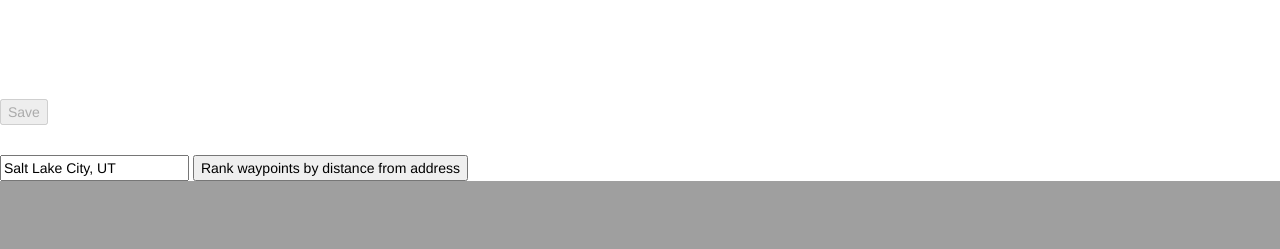
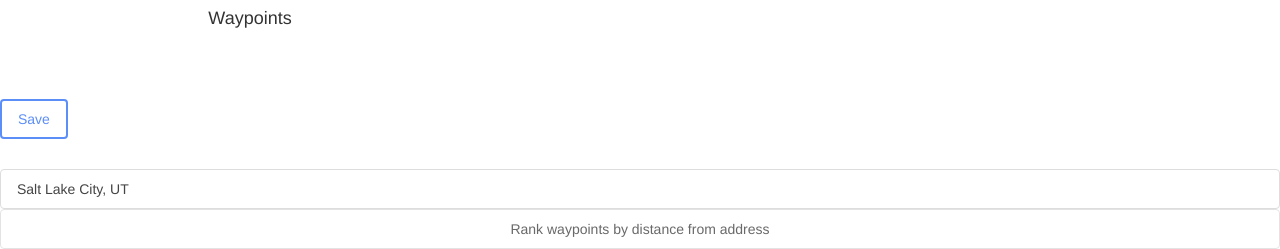
Before and after one commit to cts-admin/cts, a Django app: a page that uses cts/tracker/templates/tracker/index.html in a window 1280 px wide. Shown: the part 1175-1424 px from the top of the page. Before the commit the page ends 1356 px from the top, so only its background shows below. Run offline with Django 4.2, Linux system fonts and the light colour scheme; data that the repository does not hold is empty; parts of the project's set-up code (start-up, migrations or seed data) failed here and were passed over; some libraries are stand-ins or nearby versions.

Commit message:
Styled presentation of waypoint objects.

```diff
--- a/cts/tracker/templates/tracker/index.html
+++ b/cts/tracker/templates/tracker/index.html
@@ -41,16 +41,21 @@
     </label>
     <button class="btn btn-primary" type="submit">Upload GPX</button>
 </form>
-
 <div id="map"></div>
-<div id=waypoints>
-    {{content}}
+<div class="tracker container-fluid">
+    <div id=waypoints>
+        <h5 class="text-center">
+            Waypoints
+        </h5>
+        {{content}}
+    </div>
+    <button class="btn btn-primary" id="saveWaypoints" type="submit">Save</button>
+    <div class="space-30"></div>
+    <div>
+        <input type="text" title="address" class="form-control" id="address" value="Salt Lake City, UT">
+    </div>
+    <button class="btn btn-default form-control" id="searchWaypoints" type="submit">Rank waypoints by distance from address</button>
 </div>
-<input id="saveWaypoints" type="button" value="Save" disabled="disabled">
-<div class="space-30"></div>
-<input id="address" value="Salt Lake City, UT">
-<input id="searchWaypoints" type="button" value="Rank waypoints by distance from address">
-
 <script>
     var map;
     var geocoder;
@@ -112,7 +117,7 @@
                         currentObject.html(waypoint.name +
                             ' (' + waypoint.lat +
                             ', ' + waypoint.lng + ')');
-                        $('#saveWaypoints').removeAttr('disabled');
+                        $('#saveWaypoints').css('display', 'block');
                     });
                     map.panTo(new_center);
                 }).hover(
```
Also changed, not shown: cts/tracker/static/tracker/css/tracker.css (+12 -2 lines).
